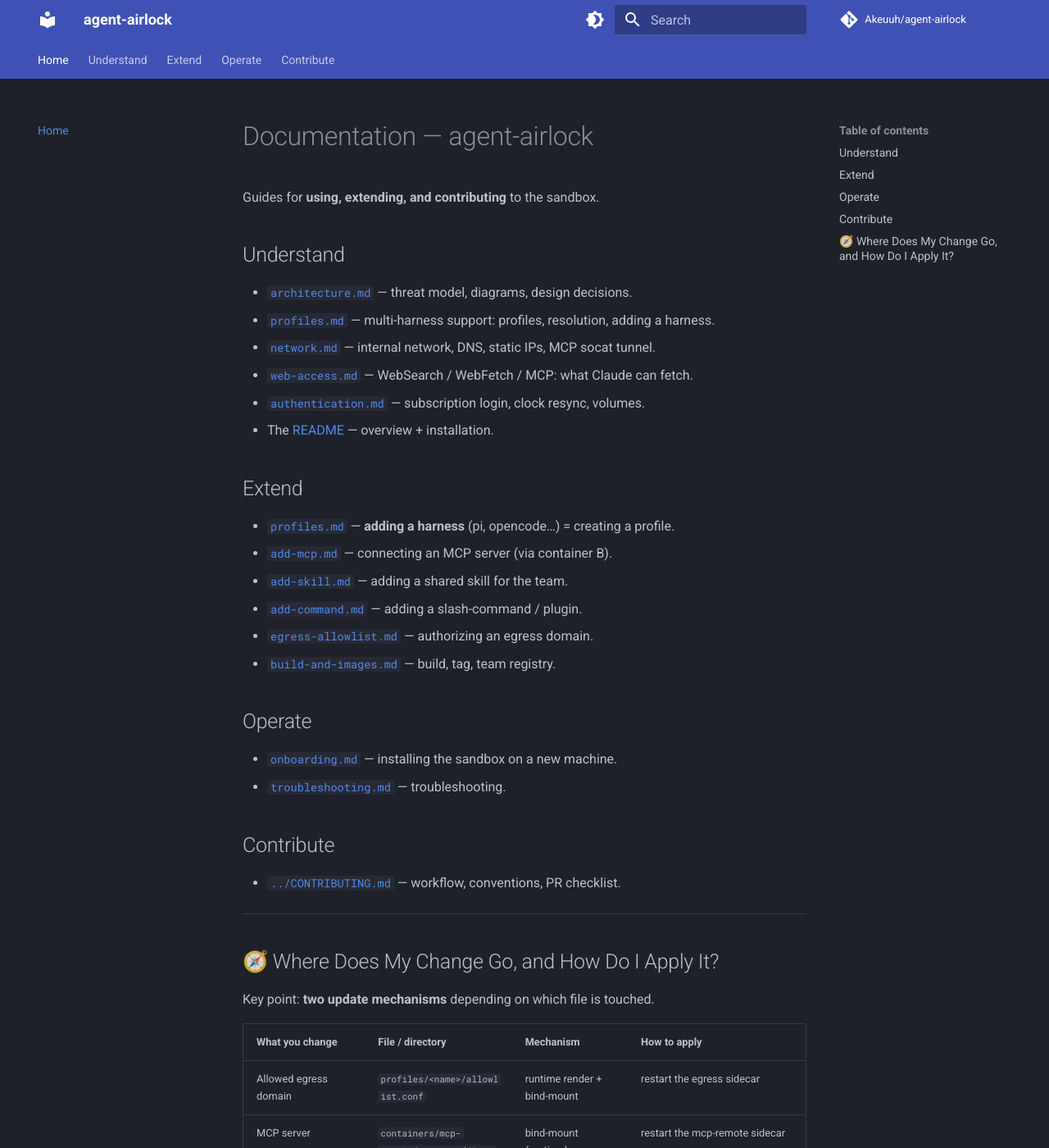
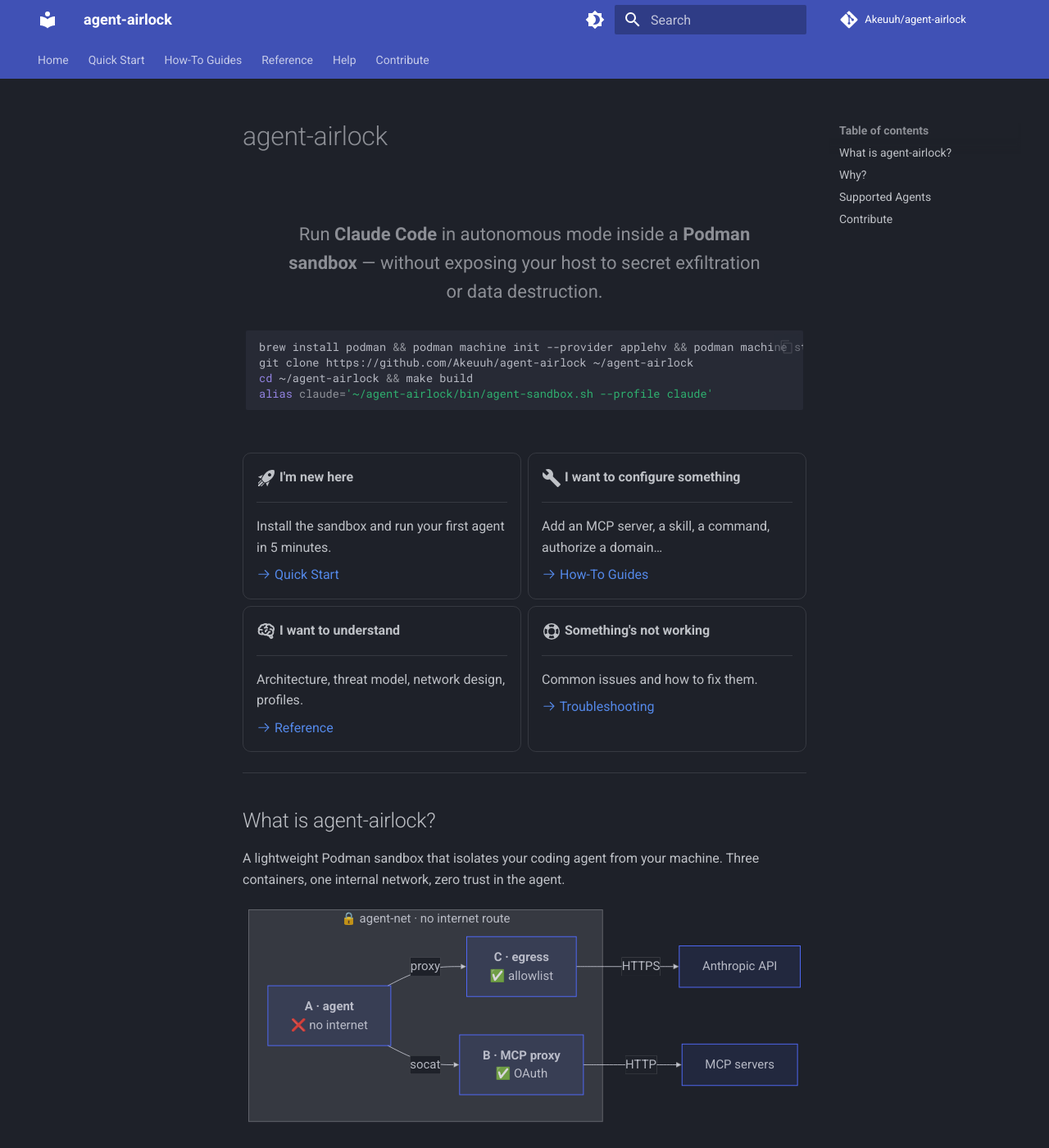
Before and after one commit to Akeuuh/agent-airlock, an MkDocs documentation site: the page built from docs/index.md, in a window 1280 px wide and 1400 px high. Shown: the whole window at 82% size. Built offline with MkDocs 1.6.1 and Material for MkDocs 9.7.7, drawn with Linux system fonts in a browser that asks for light colours; comment, search, counter and statistics services are not loaded; some of the changed text lies outside the part shown.

Commit message:
feat(docs): redesign site with landing page, quick start, better nav
- New landing page (docs/index.md) with card grid by persona
- New Quick Start (docs/get-started.md) — 5-min guided setup
- Restructured nav: Quick Start, How-To, Reference, Help
- Added emoji, attr_list, md_in_html extensions
- Custom CSS for hero and card styling

````diff
--- /dev/null
+++ b/docs/get-started.md
@@ -0,0 +1,123 @@
+# Quick Start
+
+Get agent-airlock running in under 5 minutes on macOS.
+
+## Prerequisites
+
+<div class="grid" markdown>
+
+- :material-apple: macOS (Apple Silicon)
+- :material-package-variant-closed: [Homebrew](https://brew.sh)
+- :simple-podman: Podman
+
+</div>
+
+---
+
+## 1. Install Podman
+
+```sh
+brew install podman
+podman machine init --provider applehv
+podman machine start
+```
+
+!!! tip "Why Podman?"
+    Open source, rootless, no license restrictions (Docker Desktop is paid beyond 250 employees).
+    Plus `--internal` networks make the isolation trivial.
+
+---
+
+## 2. Clone & Build
+
+```sh
+git clone https://github.com/Akeuuh/agent-airlock ~/agent-airlock
+cd ~/agent-airlock
+make build
+```
+
+This builds three images: the base, the agent harness, and the sidecars. Takes ~2 minutes the first time.
+
+---
+
+## 3. Add the Alias
+
+Add this to your `~/.zshrc` (or equivalent):
+
+```sh
+alias claude='~/agent-airlock/bin/agent-sandbox.sh --profile claude'
+alias agent-doctor='~/agent-airlock/bin/agent-doctor.sh'
+```
+
+Then `source ~/.zshrc` or open a new terminal.
+
+---
+
+## 4. First Run
+
+```sh
+cd ~/code/my-project   # must be under $HOME!
+claude
+```
+
+On first run, you'll be prompted to log in to your Claude subscription (browser-based OAuth).
+
+!!! warning "Repo location matters"
+    Podman only mounts paths under `$HOME` by default. Running from `/tmp` will fail with `statfs: no such file or directory`.
+
+---
+
+## 5. Verify
+
+```sh
+agent-doctor
+```
+
+Runs 16 checks: VM health, clock sync, images, network isolation, proxy allowlist, MCP tunnel, login persistence.
+
+From inside a running Claude session: `/status`, `/mcp`, `/doctor`.
+
+---
+
+## What's Next?
+
+<div class="grid cards" markdown>
+
+-   :material-cog: **Add an MCP server**
+
+    ---
+
+    Connect Jira, Linear, GitHub… through the sidecar proxy.
+
+    [:octicons-arrow-right-24: Add MCP](add-mcp.md)
+
+-   :material-shield: **Understand the sandbox**
+
+    ---
+
+    How isolation works, threat model, design decisions.
+
+    [:octicons-arrow-right-24: Architecture](architecture.md)
+
+-   :material-account-multiple: **Onboard a teammate**
+
+    ---
+
+    Step-by-step for a new machine.
+
+    [:octicons-arrow-right-24: Onboarding](onboarding.md)
+
+-   :material-puzzle: **Switch agent**
+
+    ---
+
+    Use pi or opencode instead of Claude Code.
+
+    [:octicons-arrow-right-24: Profiles](profiles.md)
+
+</div>
+
+---
+
+!!! question "Something went wrong?"
+    Check the [:fontawesome-solid-lifebuoy: troubleshooting guide](troubleshooting.md).
--- /dev/null
+++ b/docs/index.md
@@ -0,0 +1,107 @@
+# agent-airlock
+
+<div class="hero" markdown>
+
+Run **Claude Code** in autonomous mode inside a **Podman sandbox** — without exposing your host to secret exfiltration or data destruction.
+
+```sh
+brew install podman && podman machine init --provider applehv && podman machine start
+git clone https://github.com/Akeuuh/agent-airlock ~/agent-airlock
+cd ~/agent-airlock && make build
+alias claude='~/agent-airlock/bin/agent-sandbox.sh --profile claude'
+```
+
+</div>
+
+<div class="grid cards" markdown>
+
+-   :material-rocket-launch:{ .lg .middle } **I'm new here**
+
+    ---
+
+    Install the sandbox and run your first agent in 5 minutes.
+
+    [:octicons-arrow-right-24: Quick Start](get-started.md)
+
+-   :material-wrench:{ .lg .middle } **I want to configure something**
+
+    ---
+
+    Add an MCP server, a skill, a command, authorize a domain…
+
+    [:octicons-arrow-right-24: How-To Guides](add-mcp.md)
+
+-   :material-brain:{ .lg .middle } **I want to understand**
+
+    ---
+
+    Architecture, threat model, network design, profiles.
+
+    [:octicons-arrow-right-24: Reference](architecture.md)
+
+-   :material-lifebuoy:{ .lg .middle } **Something's not working**
+
+    ---
+
+    Common issues and how to fix them.
+
+    [:octicons-arrow-right-24: Troubleshooting](troubleshooting.md)
+
+</div>
+
+---
+
+## What is agent-airlock?
+
+A lightweight Podman sandbox that isolates your coding agent from your machine. Three containers, one internal network, zero trust in the agent.
+
+```mermaid
+flowchart LR
+    subgraph net["🔒 agent-net · no internet route"]
+        A["<b>A · agent</b><br/>❌ no internet"]
+        C["<b>C · egress</b><br/>✅ allowlist"]
+        B["<b>B · MCP proxy</b><br/>✅ OAuth"]
+    end
+    api["Anthropic API"]
+    mcp["MCP servers"]
+
+    A -->|proxy| C -->|HTTPS| api
+    A -->|socat| B -->|HTTP| mcp
+```
+
+- **Container A** runs the agent (no internet, no secrets)
+- **Container B** holds MCP tokens and proxies requests (the agent never sees them)
+- **Container C** is an egress proxy with a strict domain allowlist
+
+[:fontawesome-solid-book: Read the full architecture](architecture.md){ .md-button }
+
+---
+
+## Why?
+
+Two principles from real-world incidents drive the design:
+
+| Principle | Consequence |
+|---|---|
+| **Lethal Trifecta** (Simon Willison) — an agent with private data + untrusted content + an output channel = exfiltration | Don't let the agent access secrets or the internet directly |
+| **Agent Murphy's Law** — assume the agent will eventually cause all damage it's capable of | Don't let the agent destroy anything that isn't versioned |
+
+> Source code is **not** considered sensitive (it's versioned). It's simply bind-mounted.
+
+---
+
+## Supported Agents
+
+| Agent | Auth | Status |
+|---|---|---|
+| Claude Code | OAuth (browser login) | :material-check: stable |
+| [pi](https://github.com/earendil-works/pi) | API key | :material-check: stable |
+| [opencode](https://github.com/sst/opencode) | API key | :material-check: stable |
+
+[:fontawesome-solid-puzzle-piece: Add your own agent](profiles.md){ .md-button }
+
+---
+
+## Contribute
+
+[:fontawesome-solid-code-pull-request: Contributing guide](../CONTRIBUTING.md){ .md-button }
--- /dev/null
+++ b/docs/stylesheets/extra.css
@@ -0,0 +1,34 @@
+/* Hero section on landing page */
+.hero {
+  text-align: center;
+  padding: 2rem 0 1rem;
+}
+
+.hero h1 {
+  font-size: 2.5rem;
+  font-weight: 700;
+  margin-bottom: 0.5rem;
+}
+
+.hero p {
+  font-size: 1.1rem;
+  color: var(--md-default-fg-color--light);
+  max-width: 600px;
+  margin: 0 auto 1.5rem;
+}
+
+.hero .highlight {
+  margin: 0 auto;
+  max-width: 680px;
+  text-align: left;
+}
+
+/* Make grid cards look nicer */
+.md-typeset .grid.cards > :is(ul, ol) > li {
+  border-radius: 0.5rem;
+  transition: border-color 0.2s;
+}
+
+.md-typeset .grid.cards > :is(ul, ol) > li:hover {
+  border-color: var(--md-primary-fg-color);
+}
--- a/mkdocs.yml
+++ b/mkdocs.yml
@@ -7,14 +7,12 @@ edit_uri: edit/main/docs/
 theme:
   name: material
   palette:
-    # Dark mode (system preference)
     - scheme: slate
       primary: indigo
       accent: indigo
       toggle:
         icon: material/brightness-4
         name: Dark mode
-    # Light mode
     - scheme: default
       primary: indigo
       accent: indigo
@@ -25,6 +23,7 @@ theme:
     - navigation.instant
     - navigation.tracking
     - navigation.tabs
+    - navigation.sections
     - navigation.indexes
     - search.suggest
     - search.highlight
@@ -32,6 +31,11 @@ theme:
     - content.code.annotate
 
 markdown_extensions:
+  - attr_list
+  - md_in_html
+  - pymdownx.emoji:
+      emoji_index: !!python/name:material.extensions.emoji.twemoji
+      emoji_generator: !!python/name:material.extensions.emoji.to_svg
   - pymdownx.highlight:
       anchor_linenums: true
   - pymdownx.inlinehilite
@@ -50,21 +54,25 @@ markdown_extensions:
 plugins:
   - search
 
+extra_css:
+  - stylesheets/extra.css
+
 nav:
-  - Home: README.md
-  - Understand:
-      - Architecture: docs/architecture.md
-      - Profiles: docs/profiles.md
-      - Network & MCP: docs/network.md
-      - Web Access: docs/web-access.md
-      - Authentication: docs/authentication.md
-  - Extend:
+  - Home: docs/index.md
+  - Quick Start: docs/get-started.md
+  - How-To Guides:
       - Add MCP Server: docs/add-mcp.md
       - Add Skill: docs/add-skill.md
       - Add Command: docs/add-command.md
       - Egress Allowlist: docs/egress-allowlist.md
       - Build & Images: docs/build-and-images.md
-  - Operate:
-      - Onboarding: docs/onboarding.md
+      - Onboard a Teammate: docs/onboarding.md
+  - Reference:
+      - Architecture: docs/architecture.md
+      - Profiles: docs/profiles.md
+      - Network & MCP Tunnel: docs/network.md
+      - Web Access: docs/web-access.md
+      - Authentication: docs/authentication.md
+  - Help:
       - Troubleshooting: docs/troubleshooting.md
   - Contribute: CONTRIBUTING.md
````
